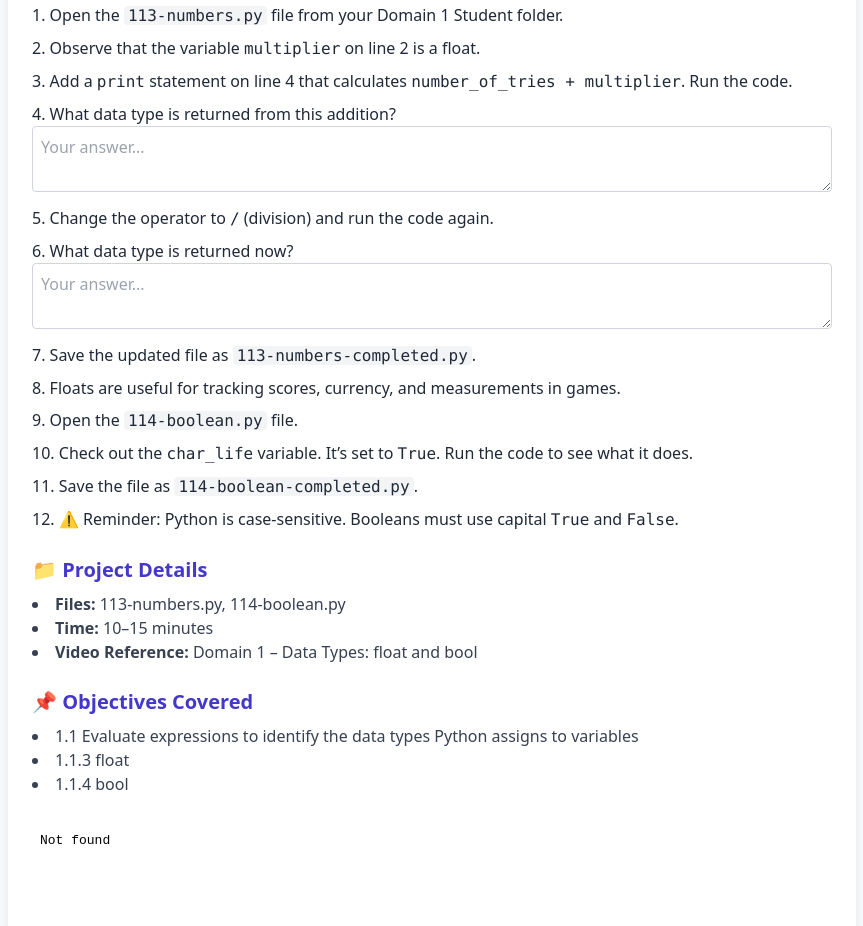
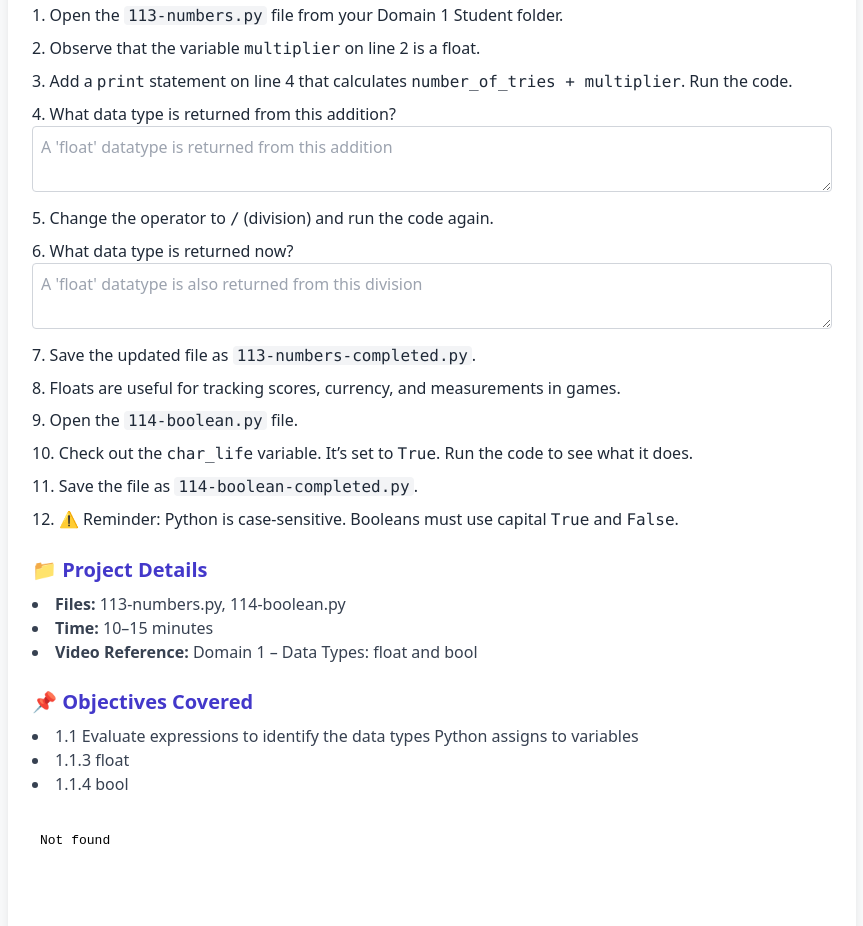
Before and after one commit to TowafH/ITSpecialist_Python, a plain HTML site: page Domain1/Domain1.html in a window 1280 px wide. Shown: the part 2655-3581 px from the top of the page, without its empty margins (208-1071 px from the left). Drawn offline with nearby package versions, Linux system fonts and the light colour scheme.

Commit message:
Complete Floats & Booleans

```diff
--- a/Domain1/Domain1.html
+++ b/Domain1/Domain1.html
@@ -129,12 +129,12 @@
     <li>Add a <code>print</code> statement on line 4 that calculates <code>number_of_tries + multiplier</code>. Run the code.</li>
     <li>
       What data type is returned from this addition?<br />
-      <textarea placeholder="Your answer..." class="w-full p-2 border border-gray-300 rounded"></textarea>
+    <textarea placeholder="A 'float' datatype is returned from this addition" class="w-full p-2 border border-gray-300 rounded"></textarea>
     </li>
     <li>Change the operator to <code>/</code> (division) and run the code again.</li>
     <li>
       What data type is returned now?<br />
-      <textarea placeholder="Your answer..." class="w-full p-2 border border-gray-300 rounded"></textarea>
+      <textarea placeholder="A 'float' datatype is also returned from this division" class="w-full p-2 border border-gray-300 rounded"></textarea>
     </li>
     <li>Save the updated file as <code class="bg-gray-100 px-1 rounded">113-numbers-completed.py</code>.</li>
     <li>Floats are useful for tracking scores, currency, and measurements in games.</li>
```
